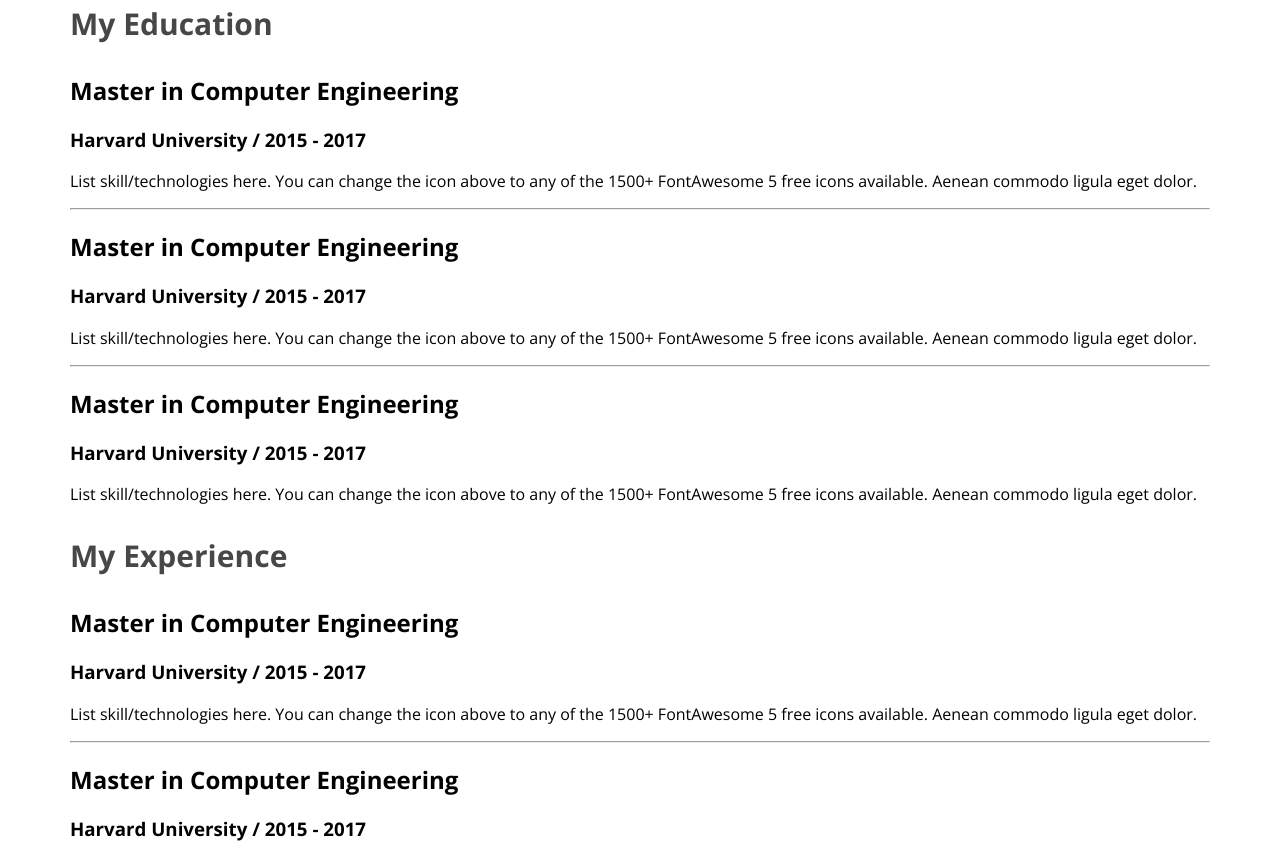
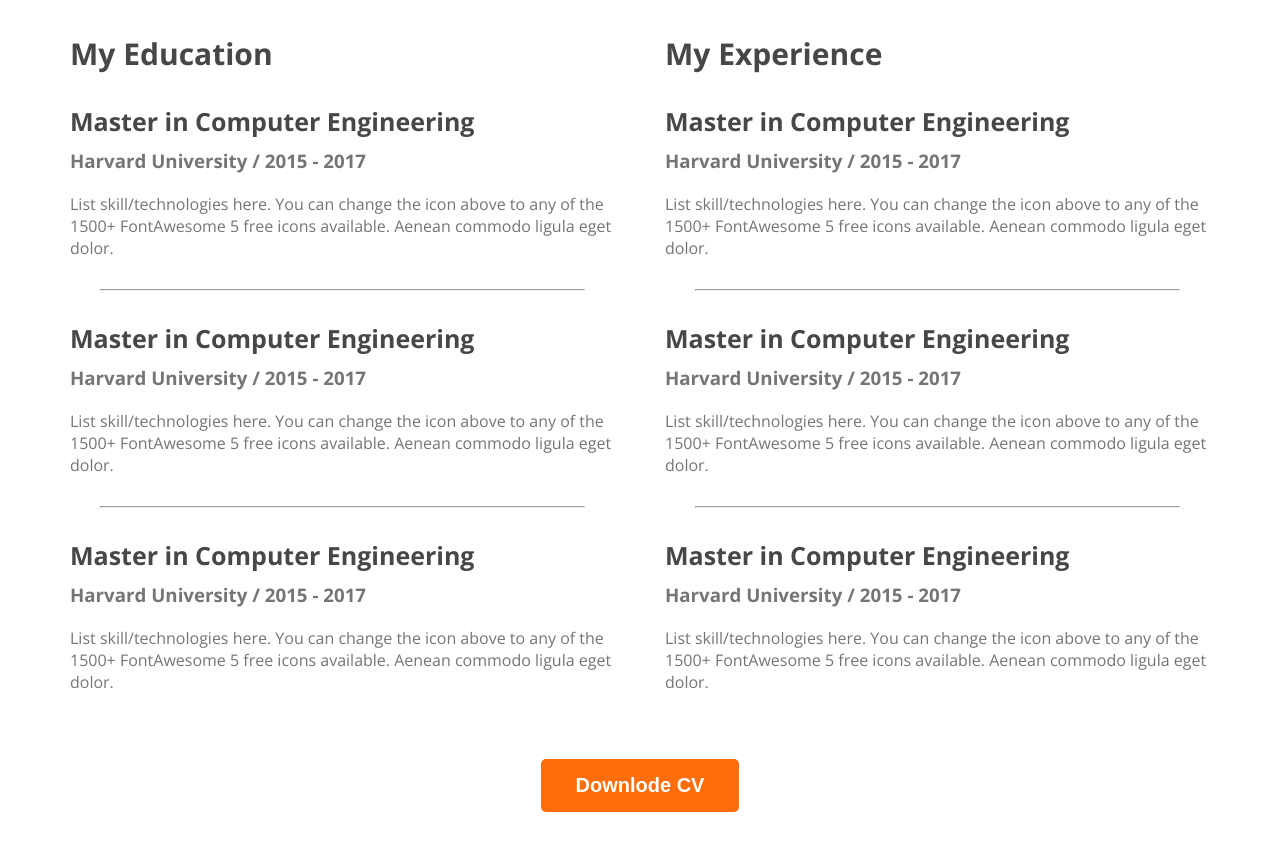
Before and after one commit to Anik98B/webdevoloper-portpolio, a plain HTML site: page index.html in a window 1280 px wide. Shown: the part 2316-3160 px from the top of the page. After the commit the page ends 3136 px from the top, so only its background shows below. Drawn offline with nearby package versions, Linux system fonts and the light colour scheme.

Commit message:
finish the resume section

```diff
--- a/index.html
+++ b/index.html
@@ -143,10 +143,14 @@
                         <h2 class="resume-item-title">Master in Computer Engineering</h2>
                         <h3 class="resume-item-institute">Harvard University / 2015 - 2017</h3>
                         <p class="resume-item-description">List skill/technologies here. You can change the icon above
-                            to any of the 1500+ FontAwesome 5 free icons available. Aenean commodo ligula eget dolor.</p>
+                            to any of the 1500+ FontAwesome 5 free icons available. Aenean commodo ligula eget dolor.
+                        </p>
                     </div>
 
                 </div>
+            </div>
+            <div class="downlode-cv">
+                <button class="btn-primary">Downlode CV</button>
             </div>
 
         </section>
--- a/styels/portpolio.css
+++ b/styels/portpolio.css
@@ -1,11 +1,12 @@
-body{
+body {
     font-family: 'Open Sans', sans-serif;
 }
 
-.text-primary{
+.text-primary {
     color: #FD6E0A;
 }
-.btn-primary{
+
+.btn-primary {
     border-radius: 5px;
     background: #FD6E0A;
     border: 0px;
@@ -16,13 +17,14 @@ body{
 
 }
 
-.section-title{
+.section-title {
     color: #181818;
     text-align: center;
     font-size: 35px;
     font-weight: 700;
 }
-.section-description{
+
+.section-description {
     color: #757575;
     text-align: center;
     font-size: 18px;
@@ -35,104 +37,146 @@ nav {
     align-items: center;
     margin: 0 200px;
 }
-.nav-title{
+
+.nav-title {
     color: #FD6E0A;
     font-size: 45px;
     font-weight: 800;
 }
-nav > ul{
+
+nav>ul {
     display: flex;
     align-items: center;
 }
+
 nav li {
     list-style: none;
     margin-right: 50px;
 }
-nav a{
+
+nav a {
     text-decoration: none;
     color: #474747;
 }
-.header{
+
+.header {
     background-color: #FFF8F3;
     background-image: url('../images/header_bg.png');
     background-repeat: no-repeat;
     background-position: bottom right;
 }
-.banner{
+
+.banner {
     padding: 30px 30px 0px 150px;
     display: flex;
     align-items: center;
     justify-content: space-between;
 }
 
-.banner-content{
+.banner-content {
     max-width: 500px;
 }
-.banner .profile-pic{
+
+.banner .profile-pic {
     width: 500px;
 }
-.banner-greeting{
+
+.banner-greeting {
     font-size: 45px;
     color: #474747;
     margin bottom: 0px;
 }
-.banner-title{
+
+.banner-title {
     font-size: 85px;
     font-weight: 700;
     margin-top: 5px;
     margin-bottom: 20px;
 }
-main{
+
+main {
     max-width: 1140px;
     margin: 0 auto;
 }
 
-main section{
+main section {
     margin-top: 130px;
 }
 
-.about{
+.about {
     padding: 130px;
     border-radius: 10px;
     background: #FFF8F3;
     margin: 130px 0;
 }
 
-.about-info-container{
+.about-info-container {
     display: flex;
     justify-content: space-around;
 }
 
-.about-info{
+.about-info {
     text-align: center;
 
 }
 
 /* skills releted styles */
 
-#What-I-do-description{
+#What-I-do-description {
     padding: 30px 150px;
 
 }
 
-.skills-contain{
+.skills-contain {
     display: flex;
     gap: 24px;
 }
-.skill{
+
+.skill {
     padding: 30px;
     border-radius: 5px;
     background: #FFF;
     box-shadow: 0px 6px 50px 0px rgba(0, 0, 0, 0.06);
 }
 
-.skill-description{
+.skill-description {
     color: #757575
 }
 
 /* resume section styles */
-.resume-column-title{
+.resume-column-title {
     color: #474747;
     font-size: 30px;
     font-weight: 700;
 }
+
+.resume-container {
+    display: flex;
+    gap: 50px;
+}
+
+.resume-item-title {
+    color: #474747;
+    font-size: 25px;
+    font-weight: 700;
+    margin-bottom: 10px;
+}
+
+.resume-item-institute{
+    margin-bottom: 20px;
+    margin-top: 0px;
+}
+
+.resume-item-institute,
+.resume-item-description {
+    color: #757575;
+}
+
+.resume-container hr{
+    margin: 30px;
+}
+
+.downlode-cv{
+    text-align: center;
+    margin-top: 50px;
+}
```
